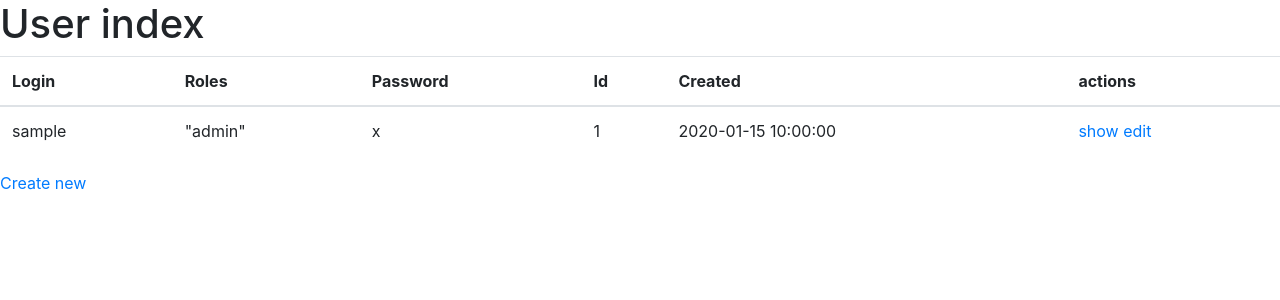
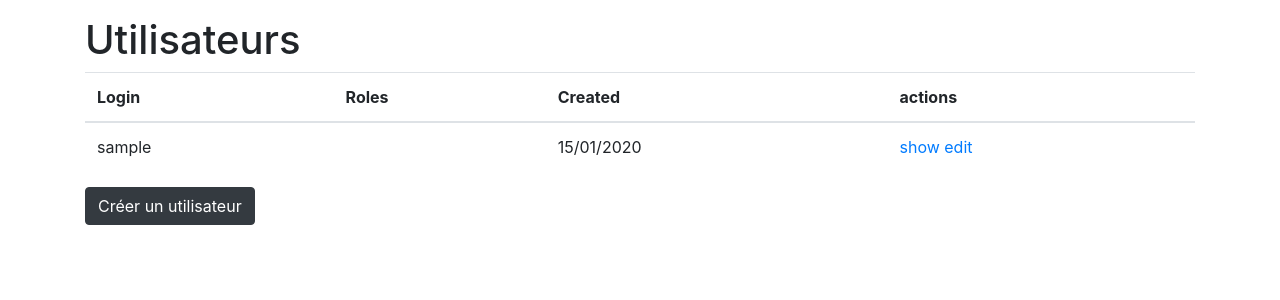
Before and after one commit to yannred/HOC.Symfony_Traveler, a Symfony app: template templates/admin/user/index.html.twig in a window 1280 px wide. Shown: the part 56-356 px from the top of the page. Run offline with Twig, Linux system fonts and the light colour scheme; the template is opened without the code that fills it: most values are stand-ins (such as "Sample title", 1, 10 or a date in 2020); some libraries are stand-ins or nearby versions.

Commit message:
CRUD Utilisateur, Edit à faire

```diff
--- a/templates/admin/user/_delete_form.html.twig
+++ b/templates/admin/user/_delete_form.html.twig
@@ -1,5 +1,5 @@
 <form method="post" action="{{ path('admin_user_delete', {'id': user.id}) }}" onsubmit="return confirm('Are you sure you want to delete this item?');">
     <input type="hidden" name="_method" value="DELETE">
     <input type="hidden" name="_token" value="{{ csrf_token('delete' ~ user.id) }}">
-    <button class="btn">Delete</button>
+    <button class="btn btn-danger mt-3">Delete</button>
 </form>
--- a/templates/admin/user/index.html.twig
+++ b/templates/admin/user/index.html.twig
@@ -3,15 +3,14 @@
 {% block title %}User index{% endblock %}
 
 {% block body %}
-    <h1>User index</h1>
+    <div class="container pt-3">
+        <h1>Utilisateurs</h1>
 
         <table class="table">
             <thead>
                 <tr>
                     <th>Login</th>
                     <th>Roles</th>
-                <th>Password</th>
-                <th>Id</th>
                     <th>Created</th>
                     <th>actions</th>
                 </tr>
@@ -20,10 +19,10 @@
             {% for user in users %}
                 <tr>
                     <td>{{ user.login }}</td>
-                <td>{{ user.roles ? user.roles|json_encode : '' }}</td>
-                <td>{{ user.password }}</td>
-                <td>{{ user.id }}</td>
-                <td>{{ user.created ? user.created|date('Y-m-d H:i:s') : '' }}</td>
+                    <td>
+                        {{ include('admin/user/roles_pills.html.twig', { roles: user.roles }) }}
+                    </td>
+                    <td>{{ user.created ? user.created|date('d/m/Y') : '' }}</td>
                     <td>
                         <a href="{{ path('admin_user_show', {'id': user.id}) }}">show</a>
                         <a href="{{ path('admin_user_edit', {'id': user.id}) }}">edit</a>
@@ -37,5 +36,6 @@
             </tbody>
         </table>
 
-    <a href="{{ path('admin_user_new') }}">Create new</a>
+        <a href="{{ path('admin_user_new') }}" class="btn btn-dark">Créer un utilisateur</a>
+    </div>
 {% endblock %}
--- /dev/null
+++ b/templates/admin/user/roles_pills.html.twig
@@ -0,0 +1,8 @@
+{% for role in roles %}
+    {% if role == "ROLE_ADMIN" %}
+        <span class="badge badge-pill badge-success">ADMINISTRATEUR</span>
+    {% endif %}
+    {% if role == "ROLE_USER" %}
+        <span class="badge badge-pill badge-primary">UTILISATEUR</span>
+    {% endif %}
+{% endfor %}
--- a/templates/security/login.html.twig
+++ b/templates/security/login.html.twig
@@ -5,6 +5,7 @@
 {% block nav %}{% endblock %}
 
 {% block body %}
+<div class="container">
     <form method="post">
         {% if error %}
             <div class="alert alert-danger">{{ error.messageKey|trans(error.messageData, 'security') }}</div>
@@ -12,9 +13,9 @@
 
         <h1 class="h3 mb-3 font-weight-normal">Please sign in</h1>
         <label for="inputLogin" class="sr-only">Login</label>
-    <input type="text" value="{{ last_username }}" name="login" id="inputLogin" class="form-control" placeholder="Login" required autofocus>
+        <input type="text" value="{{ last_username }}" name="login" id="inputLogin" class="form-control mb-3" placeholder="Login" required autofocus>
         <label for="inputPassword" class="sr-only">Password</label>
-    <input type="password" name="password" id="inputPassword" class="form-control" placeholder="Password" required>
+        <input type="password" name="password" id="inputPassword" class="form-control mb-3" placeholder="Password" required>
 
         <input type="hidden" name="_csrf_token"
                value="{{ csrf_token('authenticate') }}"
@@ -35,4 +36,5 @@
             Sign in
         </button>
     </form>
+</div>
 {% endblock %}
```
Also changed, not shown: src/Controller/Admin/UserController.php (+9 -1 lines), src/Form/UserType.php (+14 -5 lines), templates/admin/user/_form.html.twig (+6 -3 lines), templates/admin/user/edit.html.twig (+6 -4 lines), templates/admin/user/new.html.twig (+5 -3 lines), templates/admin/user/show.html.twig (+7 -13 lines). Lines whose indentation alone changed are shown as unchanged.
